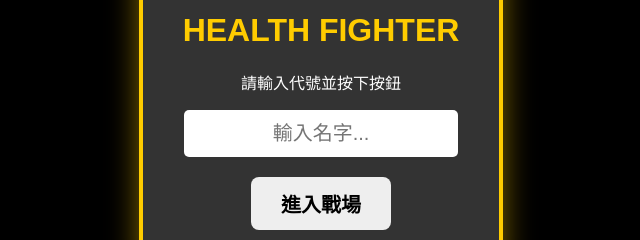
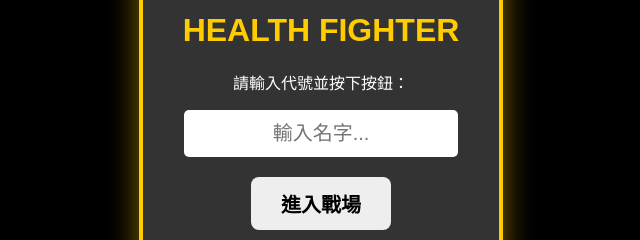
Before and after one commit to kiyorochiang/healthbattle, a plain HTML site: page index.html in a window 1280 px wide. Shown: the part 290-530 px from the top of the page, 319-959 px from the left. Drawn offline with Linux system fonts and the light colour scheme.

Commit message:
index.html

```diff
--- a/index.html
+++ b/index.html
@@ -51,7 +51,7 @@
     <div id="start-screen">
         <div class="start-content">
             <h1 style="color: #ffcc00;">HEALTH FIGHTER</h1>
-            <p>請輸入代號並按下按鈕</p>
+            <p>請輸入代號並按下按鈕：</p>
             <input type="text" id="player-name-input" placeholder="輸入名字..." maxlength="10">
             <br>
             <button onclick="startGame()">進入戰場</button>
```
